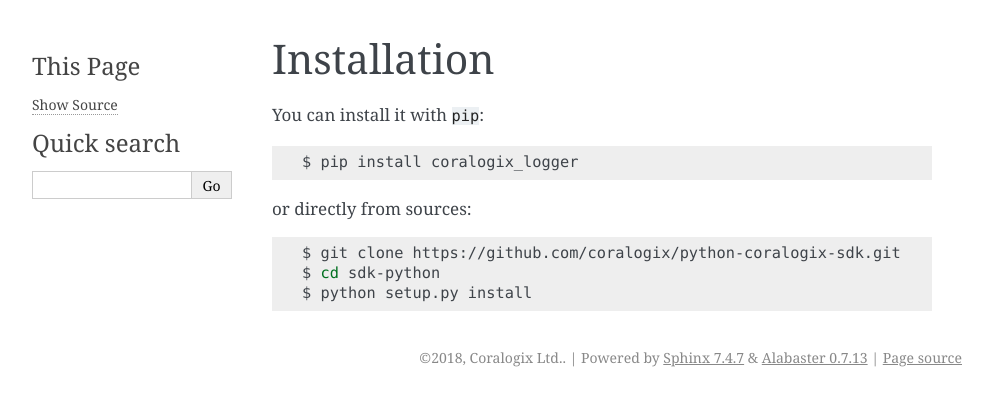
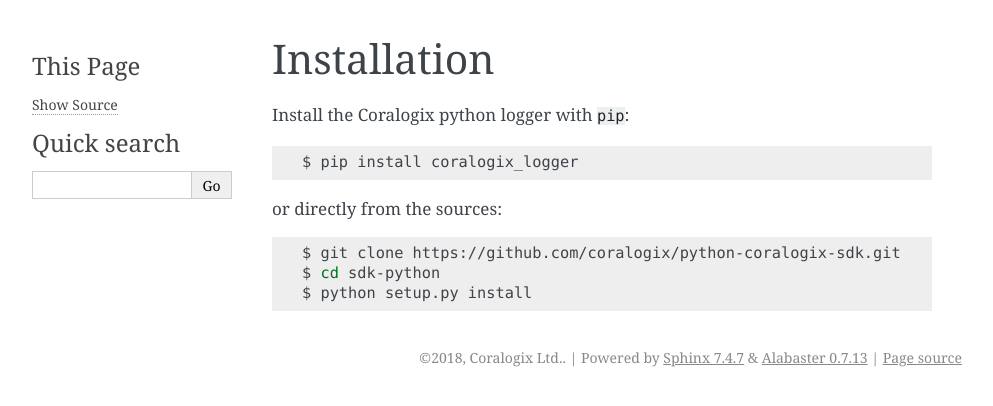
Before and after one commit to coralogix/python-coralogix-sdk, a Sphinx documentation site: the page built from docs/Install.rst, in a window 1280 px wide. Shown: the top 406 px of the page, without its empty margins (148-1141 px from the left). Built offline with Sphinx 7.4.7, drawn with Linux system fonts in a browser that asks for light colours.

Commit message:
Update Install.rst (#3)
Fixed typos and grammar

```diff
--- a/docs/Install.rst
+++ b/docs/Install.rst
@@ -1,13 +1,13 @@
 Installation
 ============
 
-You can install it with `pip`:
+Install the Coralogix python logger with `pip`:
 
 .. code-block:: bash
 
     $ pip install coralogix_logger
 
-or directly from sources:
+or directly from the sources:
 
 .. code-block:: bash
 
```
